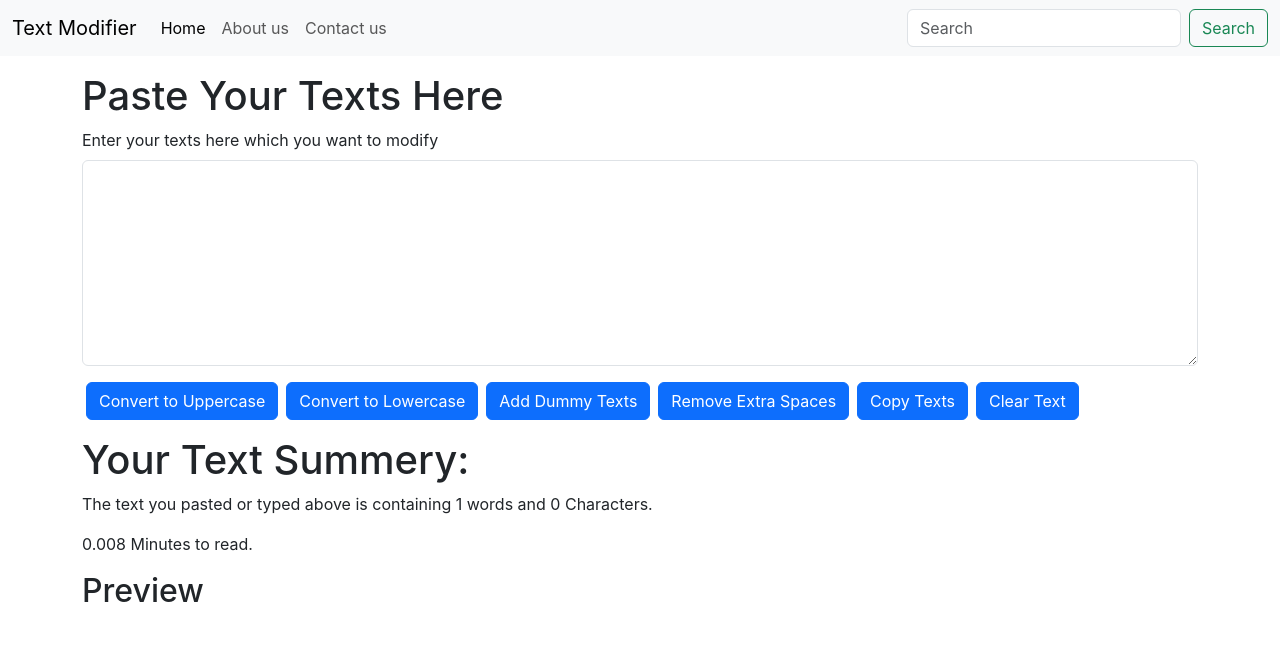
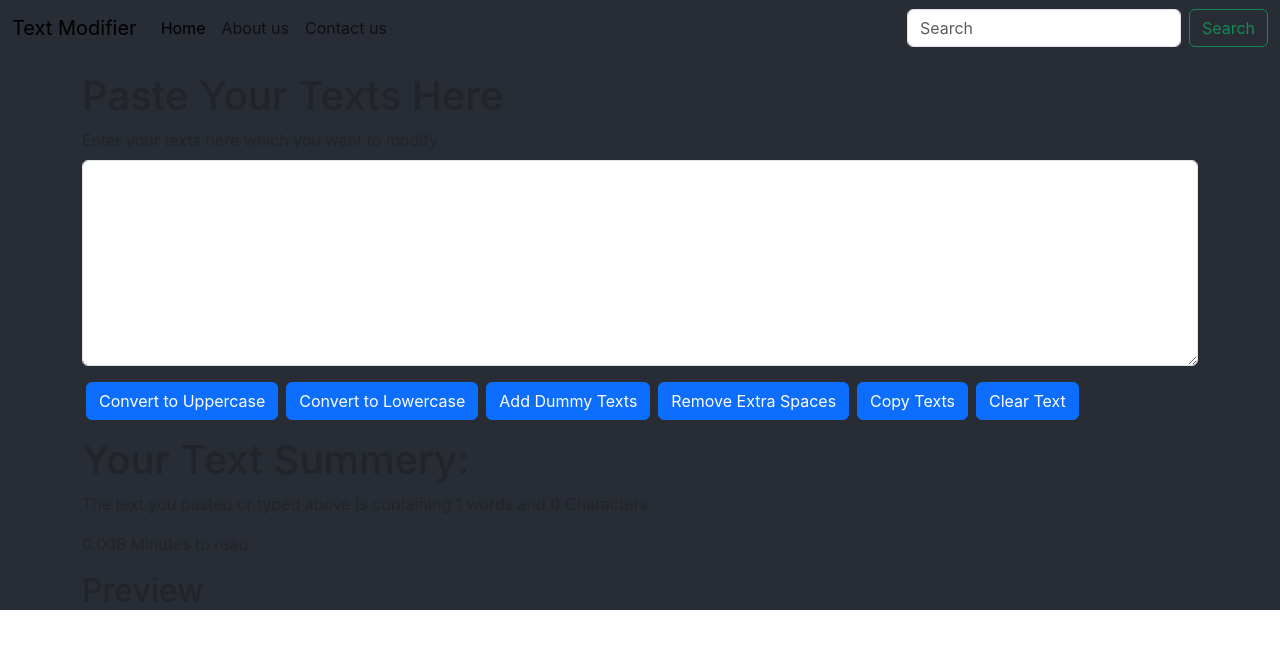
Before and after one commit to mdsabbiralmamon/textModifier, a React (Create React App) app: page / in a window 1280 px wide. Shown: the top 648 px of the page. Built offline with nearby package versions, Linux system fonts and the light colour scheme.

Commit message:
added dark mode without button

```diff
--- a/src/App.css
+++ b/src/App.css
@@ -36,3 +36,16 @@
     transform: rotate(360deg);
   }
 }
+
+#light {
+  background-color: #fff ;
+}
+
+#dark {
+  background-color: #282c34;
+}
+
+
+#dark nav{
+  background-color: #282c34 !important;
+}
--- a/src/App.js
+++ b/src/App.js
@@ -1,12 +1,26 @@
 import './App.css';
 import Navbar from './components/Navbar';
 import TextForm from './components/TextForm';
+import { createContext } from 'react';
+import { useState } from 'react';
+
+export const ThemeContext = createContext("null");
 
 function App() {
+  const [ theme, setTheme ] = useState("dark");
+
+  const toggleTheme = () =>{
+    setTheme((curr) => (curr === "light" ? "dark" : "light"));
+  };
+
   return (
     <>
-      <Navbar title='Text Modifier' navItem1='Home' navItem2='About us' navItem3='Contact us' />
-      <TextForm heading ="Paste Your Texts Here" details ="Enter your texts here which you want to modify" />
+      <ThemeContext.Provider value={{ theme, toggleTheme}}>
+        <div className="mainApp" id={theme}>
+          <Navbar title='Text Modifier' navItem1='Home' navItem2='About us' navItem3='Contact us' />
+          <TextForm heading ="Paste Your Texts Here" details ="Enter your texts here which you want to modify" />
+        </div>
+      </ThemeContext.Provider>
     </>
   );
 }
--- a/src/components/Navbar.js
+++ b/src/components/Navbar.js
@@ -3,6 +3,7 @@ import PropTypes from 'prop-types'
 
 export default function Navbar(props) {
   return (
+    <>
     <nav className="navbar navbar-expand-lg bg-body-tertiary">
         <div className="container-fluid">
             <a className="navbar-brand" href="/">{props.title}</a>
@@ -28,6 +29,7 @@ export default function Navbar(props) {
             </div>
         </div>
     </nav>
+    </>
   )
 }
 //Declaring Property's Types
```
